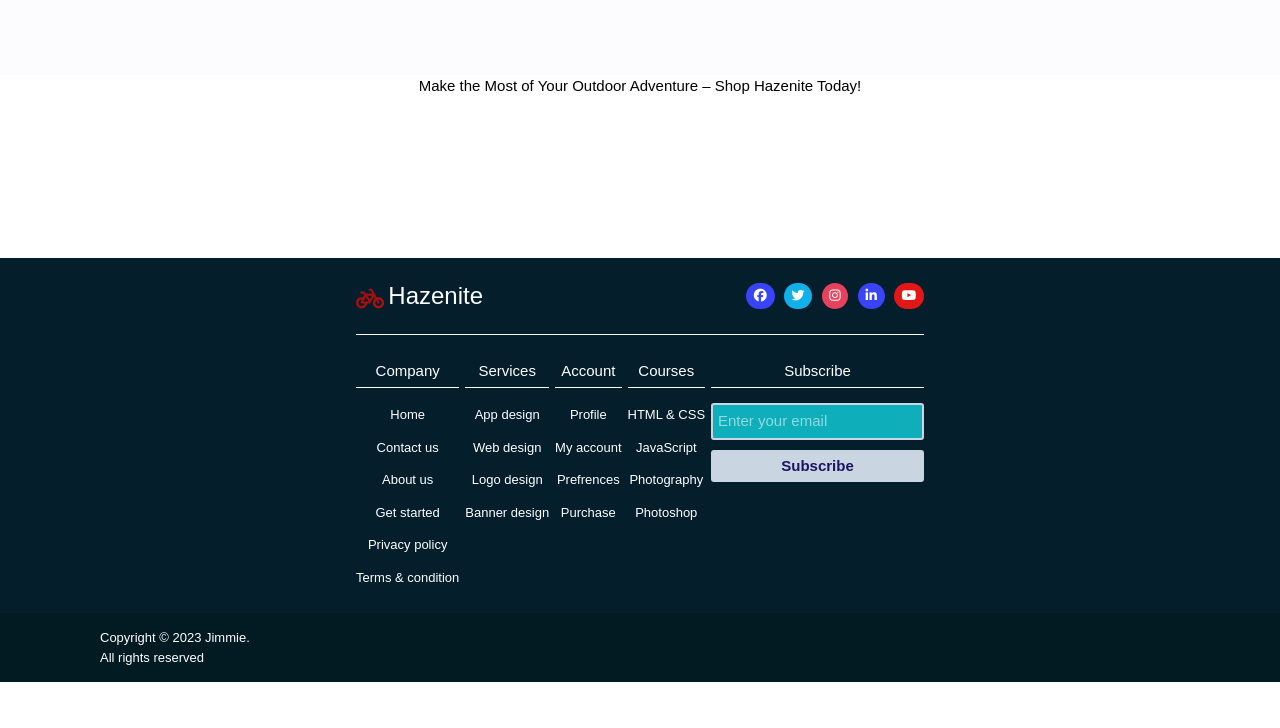
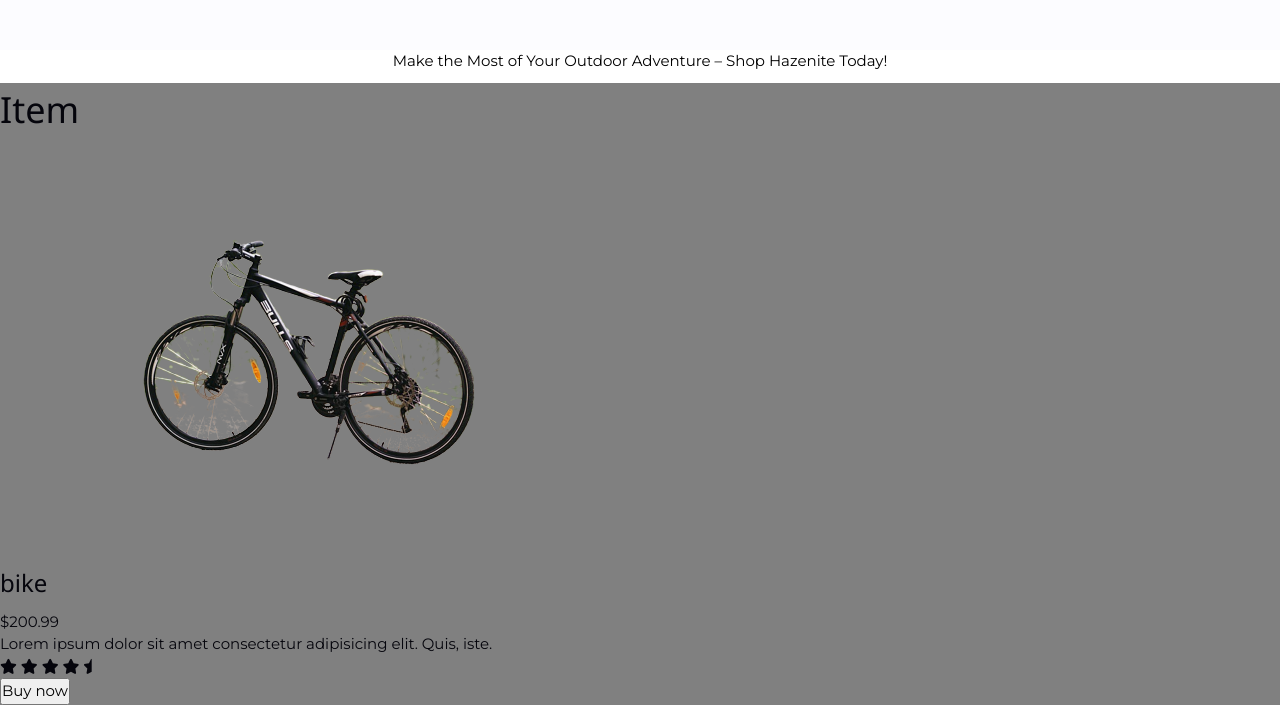
Before and after one commit to mccoyjimi/hz, a website: page index.html in a window 1280 px wide. Shown: the part 1232-1960 px from the top of the page. Before the commit the page ends 1914 px from the top, so only its background shows below. Drawn offline with nearby package versions, Linux system fonts and the light colour scheme.

Commit message:
product_cardV2

```diff
--- a/index.html
+++ b/index.html
@@ -10,6 +10,7 @@
     <link rel="stylesheet"
   href="https://use.fontawesome.com/releases/v5.15.4/css/all.css">
   <script src="https://kit.fontawesome.com/152f450fa2.js" crossorigin="anonymous"></script>
+  <link rel="preconnect" href="https://fonts.googleapis.com"><link rel="preconnect" href="https://fonts.gstatic.com" crossorigin><link href="https://fonts.googleapis.com/css2?family=Montserrat:wght@100;200;400;500;600;800&family=Mukta:wght@300;500;700&family=Raleway:wght@100;300;500;700&display=swap" rel="stylesheet">
   </head>
   <body onload="slider()">
     <header>
@@ -69,6 +70,41 @@
 <div class="call_to_action">
   <p>Make the Most of Your Outdoor Adventure – Shop Hazenite Today!</p>
 </div>
+
+
+
+
+  <section>
+    <div class="card_container">
+      <div class="item_header">
+        <h1>Item</h1>
+      </div>
+      <div class="item_box">
+        <div class="item_image">
+          <div class="image">
+            <img src="./assets/images/bicycle-1-removebg-preview.png" alt="1">
+          </div>
+          <div class="item_name">
+            <h3>bike</h3>
+            <span>$200.99</span>
+          </div>
+          <p>Lorem ipsum dolor sit amet consectetur adipisicing elit. Quis, iste.</p>
+          <div class="stars">
+            <i class="fa-solid fa-star"></i>
+            <i class="fa-solid fa-star"></i>
+            <i class="fa-solid fa-star"></i>
+            <i class="fa-solid fa-star"></i>
+            <i class="fa-solid fa-star-half"></i>
+                  </div>
+          <div class="buy">
+            <button>Buy now</button>
+          </div>
+        </div>
+      </div>
+    </div>
+  </section>
+
+
 
 
   </main>
--- a/style.css
+++ b/style.css
@@ -1,7 +1,9 @@
+@import url("https://fonts.googleapis.com/css2?family=Montserrat:wght@100;200;400;500;600;800&family=Mukta:wght@300;500;700&family=Raleway:wght@100;300;500;700&display=swap");
 * {
   margin: 0;
   padding: 0;
-  font-family: sans-serif;
+  box-sizing: border-box;
+  font-family: "Montserrat", sans-serif;
 }
 .banner {
   width: 100%;
@@ -81,7 +83,7 @@
   font-weight: 100;
   line-height: 25px;
 }
-button {
+.content button {
   width: 200px;
   padding: 15px 0;
   text-align: center;
@@ -126,6 +128,13 @@ button:hover {
 
 .card button:hover {
   opacity: 0.7;
+}
+
+/*  card_container */
+section {
+  background: grey;
+  color: rgb(5, 5, 12);
+  font-family: Raleway;
 }
 
 .w3-cell-row {
@@ -208,6 +217,10 @@ li {
   margin-bottom: 10px;
   border-bottom: 1px solid white;
 }
+.logo_name {
+  font-family: "Montserrat";
+  font-weight: 800;
+}
 
 footer a {
   text-decoration: none;
```
Also changed, not shown: product.html (added).
